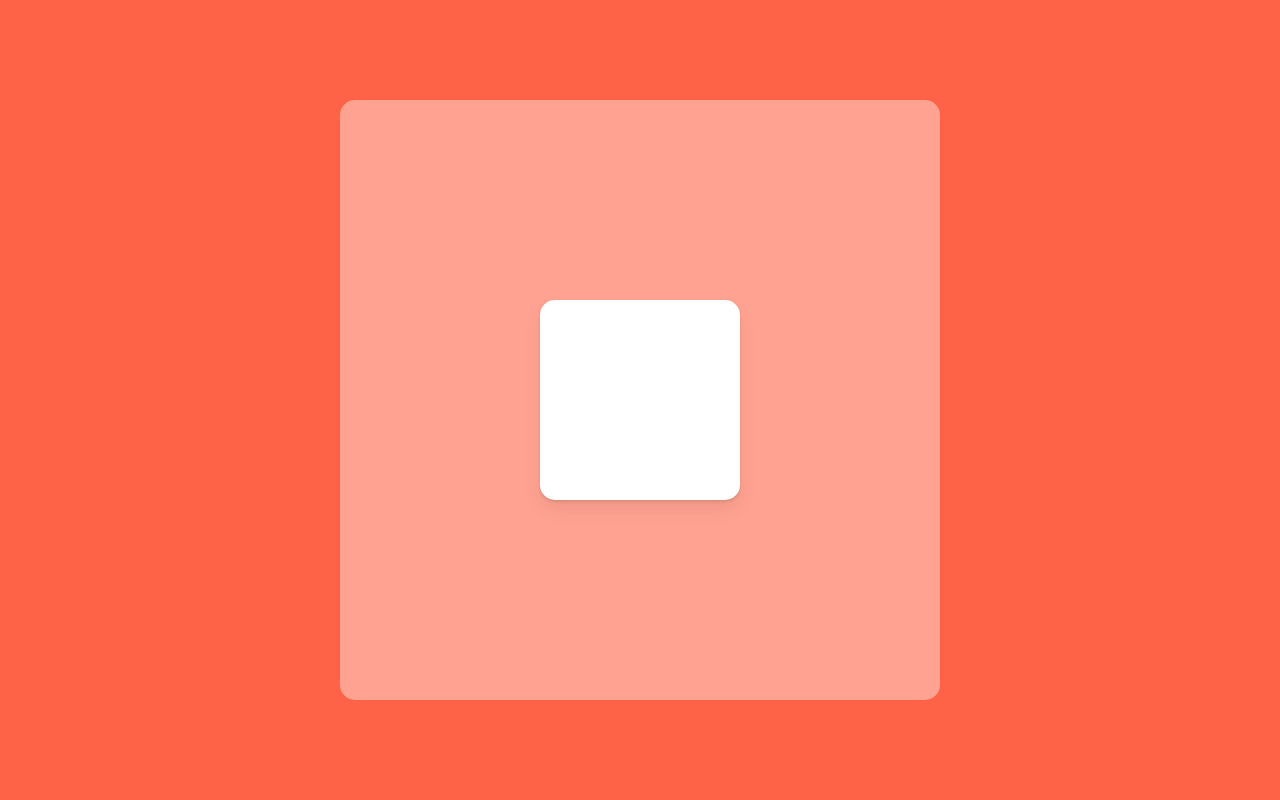
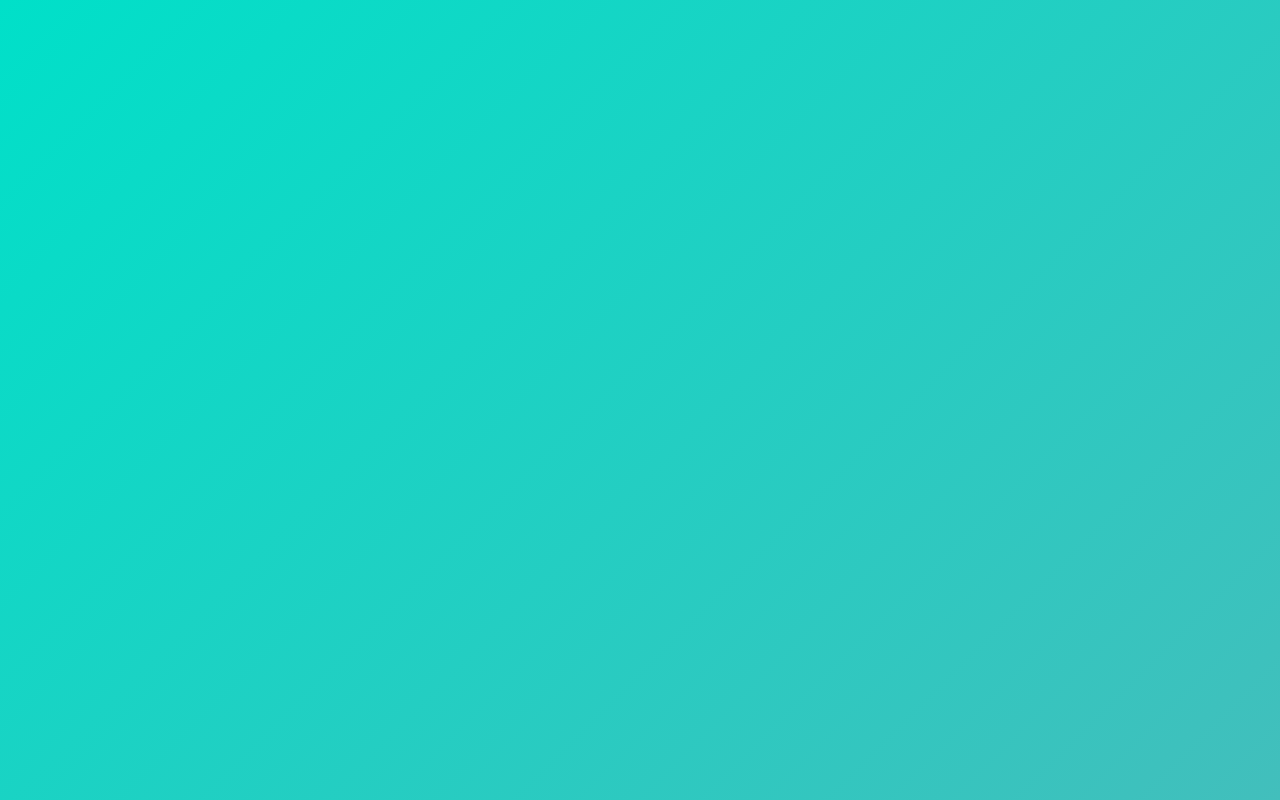
Before and after one commit to shlee9999/react-animations, a React (Create React App) app: page / in a window 1280 px wide. Shown: the top 800 px of the page. Built offline with nearby package versions, Linux system fonts and the light colour scheme.

Commit message:
Practice MotionValues - useMotionValue, useTransform, useScroll

```diff
--- a/src/App.tsx
+++ b/src/App.tsx
@@ -1,13 +1,12 @@
 import styled from 'styled-components';
-import { motion, Variants } from 'framer-motion';
-import { useRef } from 'react';
-const Wrapper = styled.div`
-  height: 100vh;
+import { motion, useMotionValue, useScroll, useTransform } from 'framer-motion';
+import { useEffect } from 'react';
+const Wrapper = styled(motion.div)`
+  height: 500vh;
   width: 100vw;
   display: flex;
   justify-content: center;
   align-items: center;
-  background-color: tomato;
 `;
 
 const Box = styled(motion.div)`
@@ -21,50 +20,24 @@ const Box = styled(motion.div)`
   display: grid;
   grid-template-columns: repeat(2, 1fr);
 `;
-const BiggerBox = styled.div`
-  width: 600px;
-  height: 600px;
-  background-color: rgba(255, 255, 255, 0.4);
-  border-radius: 15px;
-  display: flex;
-  justify-content: center;
-  align-items: center;
-  overflow: hidden;
-`;
-const boxVariants: Variants = {
-  hover: {
-    rotateZ: 90,
-  },
-  click: {
-    scale: 1,
-    borderRadius: '100px',
-  },
-  drag: {
-    backgroundColor: 'rgb(76, 209, 55)',
-    // transition: {
-    //   duration: 0.5,
-    //   bounce: 0.5,
-    // },
-  },
-};
 
 function App() {
-  const biggerBoxRef = useRef<HTMLDivElement>(null);
+  const x = useMotionValue(0);
+  const rotateZ = useTransform(x, [-800, 800], [-360, 360]);
+  const gradient = useTransform(
+    x,
+    [-800, 800],
+    [
+      'linear-gradient(135deg, rgb(0, 210, 238), rgb(0, 83, 238))',
+      'linear-gradient(135deg, rgb(0, 238, 155), rgb(238, 178, 0))',
+    ]
+  );
+  const { scrollYProgress } = useScroll();
+  const scale = useTransform(scrollYProgress, [0, 1], [0, 2]);
 
   return (
-    <Wrapper>
-      <BiggerBox ref={biggerBoxRef}>
-        <Box
-          drag
-          variants={boxVariants}
-          whileHover="hover"
-          whileTap="click"
-          whileDrag="drag"
-          dragConstraints={biggerBoxRef}
-          dragSnapToOrigin
-          dragElastic={1}
-        />
-      </BiggerBox>
+    <Wrapper style={{ background: gradient }}>
+      <Box style={{ x, rotateZ, scale }} drag="x" dragSnapToOrigin />
     </Wrapper>
   );
 }
```
